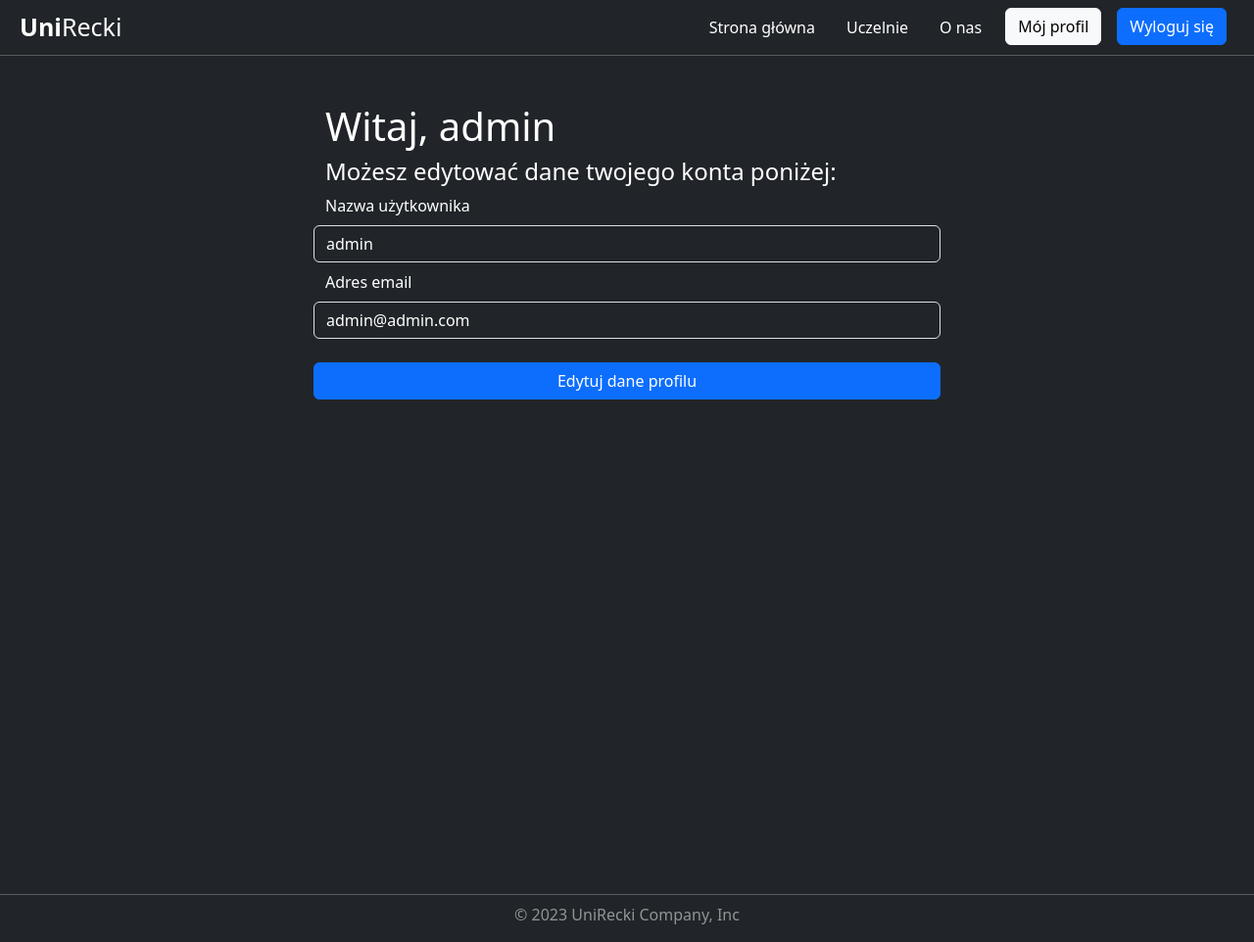
After one commit to MateuszGrabarczyk/UniRecka---University-Reviews-Web-App-in-Django, a Django app: page /account/profile/1/ in a window 1280 px wide. The commit adds this page. Shown: the whole page at 98% size. Run offline with Django 4.2, Linux system fonts and the light colour scheme; a user stored in the database is signed in; data comes from the database, SQL or seed files in the repository; both versions use the stored data as it was after the commit.

Commit message:
✨Add profile page with editing username and email

```diff
--- /dev/null
+++ b/unirecka/account/static/account/profile.css
@@ -0,0 +1,9 @@
+.container {
+    width: 90%;
+}
+
+@media only screen and (min-width: 720px) {
+    .container {
+        width: 50%;
+    }
+}
--- /dev/null
+++ b/unirecka/account/templates/account/profile.html
@@ -0,0 +1,28 @@
+{% extends "base.html" %}
+{% load static %}
+{% block title %}
+    Mój profil
+{% endblock title %}
+{% block css %}
+    <link rel="stylesheet" href={% static "account/profile.css" %}>
+{% endblock css %}
+{% block content %}
+    <div class="container mt-5">
+        <h1>Witaj, {{ user.username }}</h1>
+        <h4>Możesz edytować dane twojego konta poniżej:</h4>
+        <form method="post">
+            {% csrf_token %}
+            <div class="row mt-2">
+                <label for="username" class="form-label">Nazwa użytkownika</label>
+                <input type="text" id="username" name="username" class="form-control text-bg-dark" placeholder="Nazwa użytkownika" value={{ user.username }} required />
+            </div>
+            <div class="row mt-2">
+                <label for="email" class="form-label">Adres email</label>
+                <input type="email" id="email" name="email" class="form-control text-bg-dark" placeholder="Adres email" value={{ user.email }} required />
+            </div>
+            <div class="row mt-4 d-flex justify-content-center align-items-center">
+                <input class="btn btn-primary" type="submit" value="Edytuj dane profilu">
+            </div>
+        </form>
+    </div>
+{% endblock content %}
--- a/unirecka/account/urls.py
+++ b/unirecka/account/urls.py
@@ -5,4 +5,5 @@ urlpatterns = [
     path('login/', views.user_login, name='login'),
     path('logout/', views.user_logout, name='logout'),
     path('register/', views.register, name='register'),
+    path('profile/<int:user_id>/', views.profile, name='profile'),
 ]
--- a/unirecka/account/views.py
+++ b/unirecka/account/views.py
@@ -2,6 +2,7 @@ from django.shortcuts import redirect, render
 from django.http import HttpResponse
 from django.contrib.auth import authenticate, login, logout
 from .forms import LoginForm, UserRegistrationForm
+from django.contrib.auth.models import User
 
 def register(request):
     if request.user.is_authenticated:
@@ -48,3 +49,20 @@ def user_login(request):
 def user_logout(request):
     logout(request)
     return redirect('index')
+
+def profile(request, user_id):
+    if request.user.id != user_id:
+        return redirect('index')
+    user = User.objects.get(id=user_id)
+
+    if request.method == 'POST':
+        username = request.POST['username']
+        email = request.POST['email']
+
+        user.username = username
+        user.email = email
+        user.save()
+
+        return redirect('profile', user_id=user_id)
+
+    return render(request, 'account/profile.html', {'user': user})
--- a/unirecka/templates/base.html
+++ b/unirecka/templates/base.html
@@ -61,7 +61,7 @@
             {% if user.is_authenticated %}
               <li class="nav-item">
                 <a class="btn btn-light mx-2 my-2 my-sm-2 my-md-0 my-lg-0 my-xl-0 my-xxl-0"
-                   href="{% url 'logout' %}">Mój profil</a>
+                   href="{% url 'profile' user.pk %}">Mój profil</a>
               </li>
               <li class="nav-item">
                 <a class="btn btn-primary mx-2 my-2 my-sm-2 my-md-0 my-lg-0 my-xl-0 my-xxl-0"
```
Also changed, not shown: unirecka/db.sqlite3.
